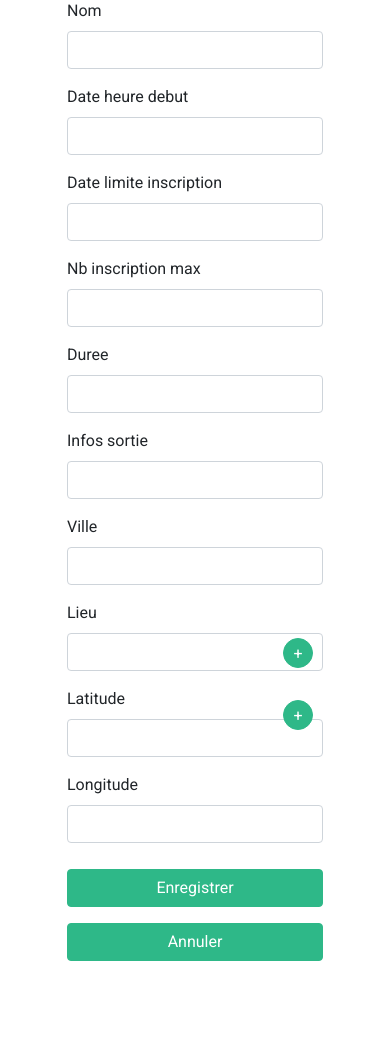
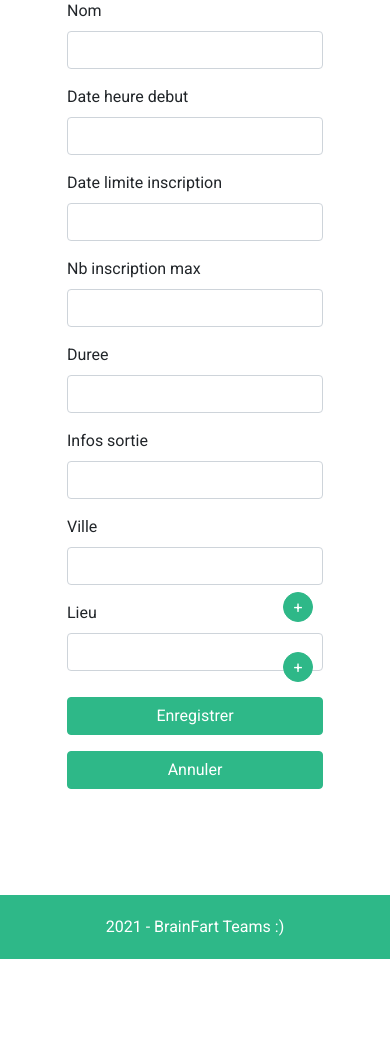
Before and after one commit to mojinet/sortir.com, a Symfony app: template templates/sortie/event.html.twig in a window 390 px wide. Shown: the part 275-1312 px from the top of the page. After the commit the page ends 1234 px from the top, so only its background shows below. Run offline with Twig, Linux system fonts and the light colour scheme; the template is opened without the code that fills it, so the values that code supplies are empty; form fields are guessed from the names that the template uses; some libraries are stand-ins or nearby versions.

Commit message:
update sortie create/edit

```diff
--- a/public/css/style.css
+++ b/public/css/style.css
@@ -301,7 +301,7 @@
     border-radius: 50px;
     transition-duration: 0.5s;
     border : 1px solid #2eb888;
-    top: -215px;
+    top: -153px;
     right: 54px;
     position: relative;
     text-align: center;
@@ -315,7 +315,7 @@
     border-radius: 50px;
     transition-duration: 0.5s;
     border : 1px solid #2eb888;
-    top: -255px;
+    top: -192px;
     right: -355px;
     position: relative;
     text-align: center;
@@ -426,12 +426,12 @@
     }
 
     #ville_btn{
-        top: -339px;
+        top: -213px;
         right: -103px;
     }
 
     #lieu_btn{
-        top: -317px;
+        top: -193px;
         right: -103px;
     }
 
--- a/templates/sortie/event.html.twig
+++ b/templates/sortie/event.html.twig
@@ -8,25 +8,18 @@
     {% endif %}
     <div class="sortie_form">
         {{ form_start(sortieForm) }}
-
-
         {{ form_row(sortieForm.nom) }}
         {{ form_row(sortieForm.dateHeureDebut) }}
         {{ form_row(sortieForm.dateLimiteInscription) }}
         {{ form_row(sortieForm.nbInscriptionMax) }}
         {{ form_row(sortieForm.duree) }}
         {{ form_row(sortieForm.infosSortie) }}
-
         {{ form_row(sortieForm.ville) }}
         {{ form_row(sortieForm.lieu) }}
-        {{ form_row(sortieForm.latitude) }}
-        {{ form_row(sortieForm.longitude) }}
+        <button type="submit" class="btn">Enregistrer</button>
+        {{ form_end(sortieForm) }}
 
-        <button type="submit" class="btn">Enregistrer</button>
-
-        {{ form_end(sortieForm) }}
         <a href="{{ path('main_home') }}"><button class="btn size_btn">Annuler</button></a>
-
     </div>
         <a href="{{ path('sortie_ajouter_ville') }}"><button id="ville_btn">+</button></a>
         <a href="{{ path('sortie_ajouter_lieu') }}"><button class="btn" id="lieu_btn">+</button></a>
```
Also changed, not shown: src/Form/SortieType.php (+0 -15 lines).
